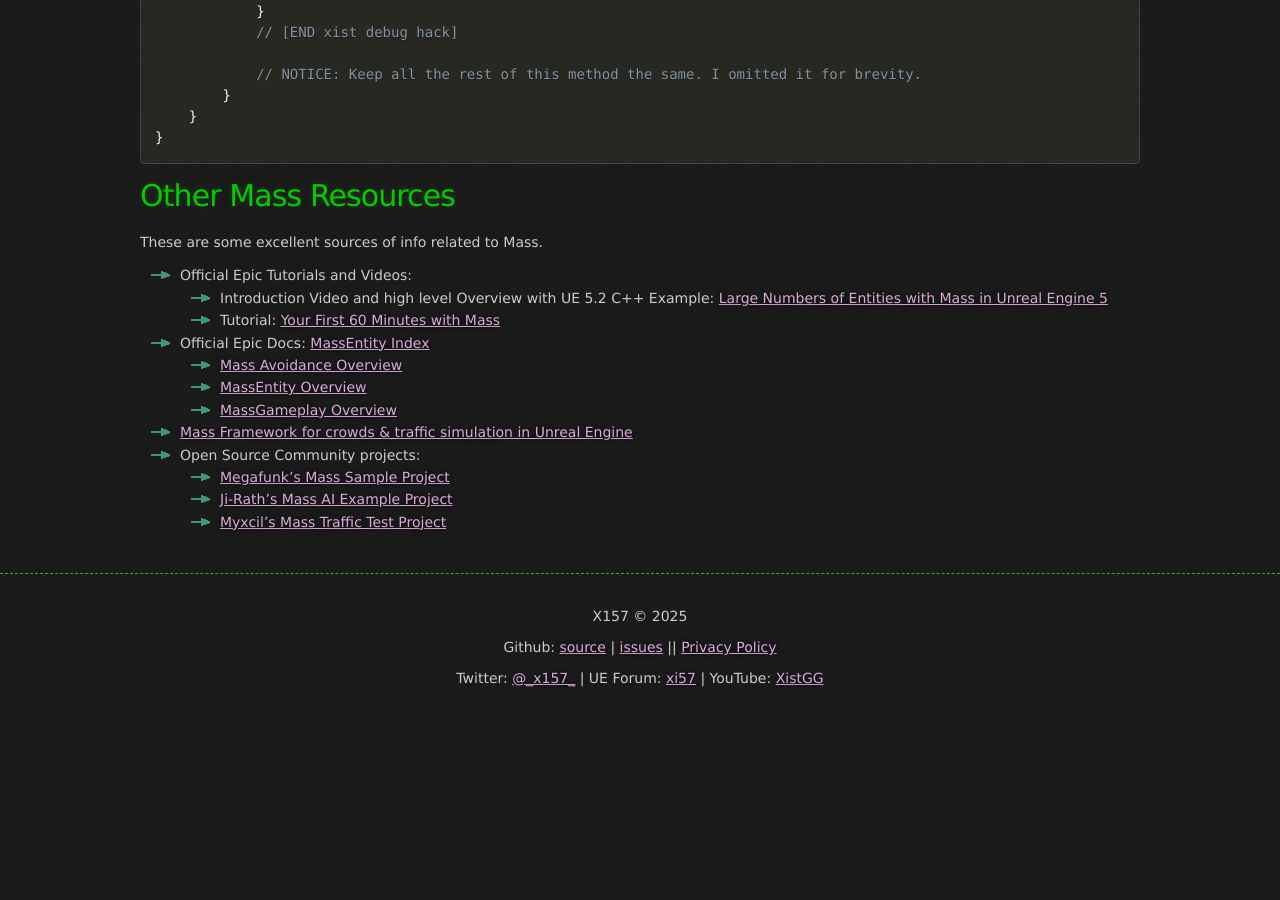
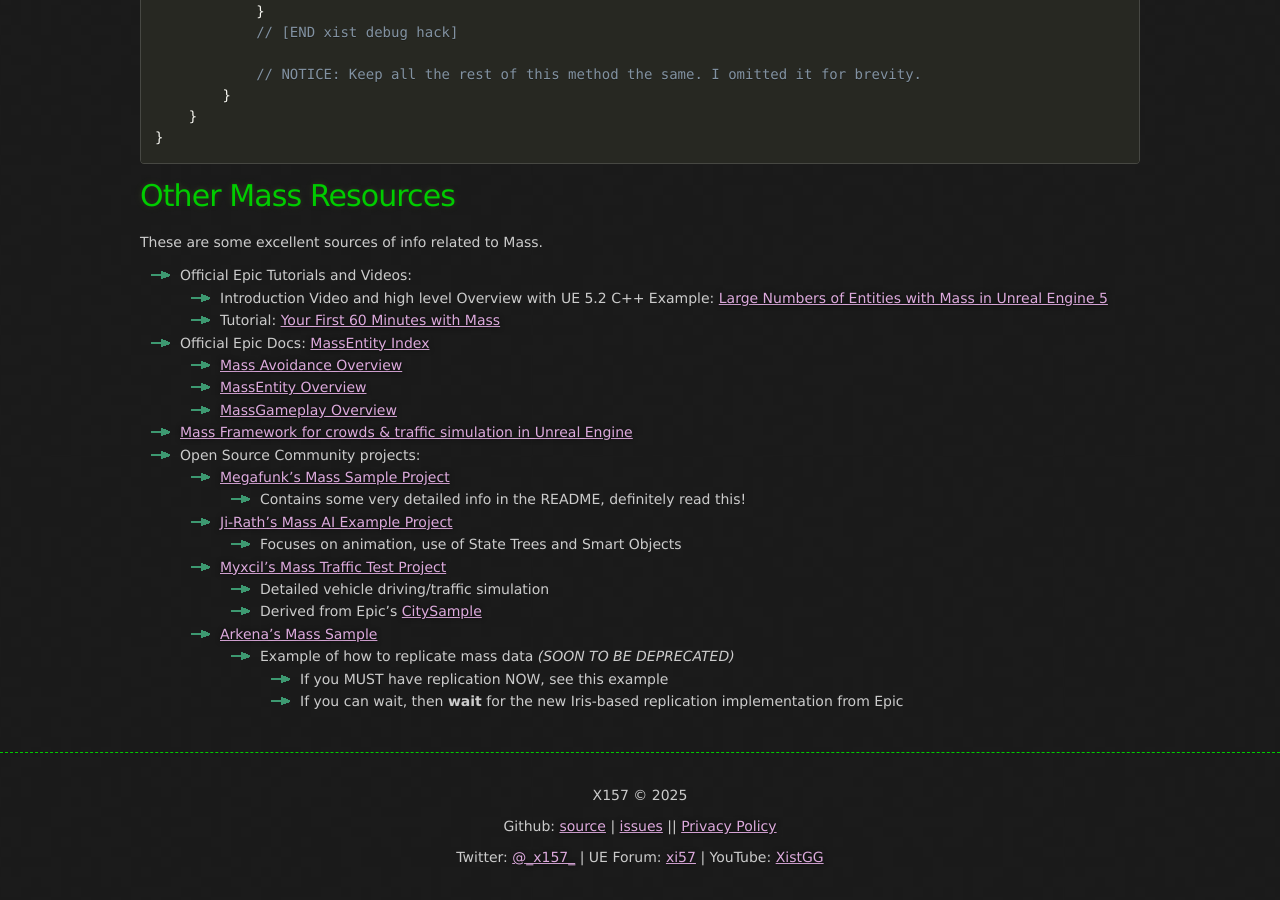
Before and after one commit to x157/x157.github.io, a Jekyll site: the page built from UE5/Mass/index.md, in a window 1280 px wide and 900 px high, scrolled down 4332 px. Built offline with Jekyll 4.4.1, drawn with Linux system fonts in a browser that asks for light colours; before the commit the page ends 5053 px from its top, so only the background shows below that.

Commit message:
Update community projects info

```diff
--- a/UE5/Mass/index.md
+++ b/UE5/Mass/index.md
@@ -288,5 +288,13 @@
 - [Mass Framework for crowds & traffic simulation in Unreal Engine](https://vrealmatic.com/unreal-engine/mass)
 - Open Source Community projects:
   - [Megafunk's Mass Sample Project](https://github.com/Megafunk/MassSample)
+    - Contains some very detailed info in the README, definitely read this!
   - [Ji-Rath's Mass AI Example Project](https://github.com/Ji-Rath/MassAIExample)
+    - Focuses on animation, use of State Trees and Smart Objects
   - [Myxcil's Mass Traffic Test Project](https://github.com/Myxcil/MassTraffic-Test)
+    - Detailed vehicle driving/traffic simulation
+    - Derived from Epic's [CitySample](https://dev.epicgames.com/documentation/en-us/unreal-engine/city-sample-project-unreal-engine-demonstration)
+  - [Arkena's Mass Sample](https://github.com/arkena00/sample.mass/)
+    - Example of how to replicate mass data *(SOON TO BE DEPRECATED)*
+      - If you MUST have replication NOW, see this example
+      - If you can wait, then **wait** for the new Iris-based replication implementation from Epic
```
